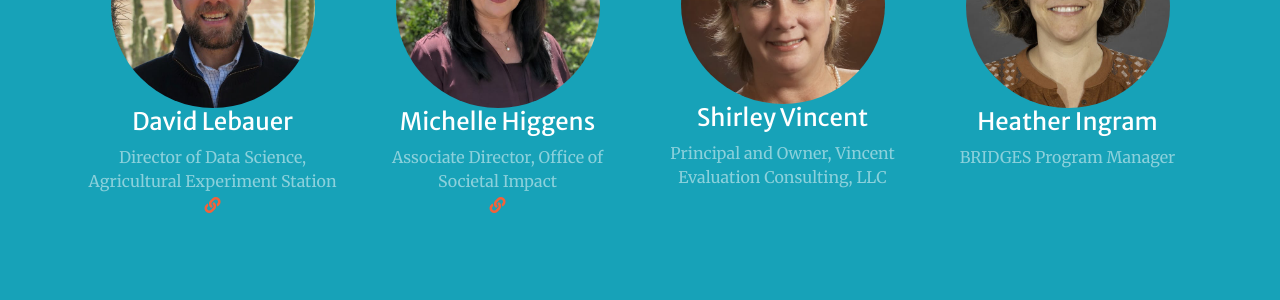
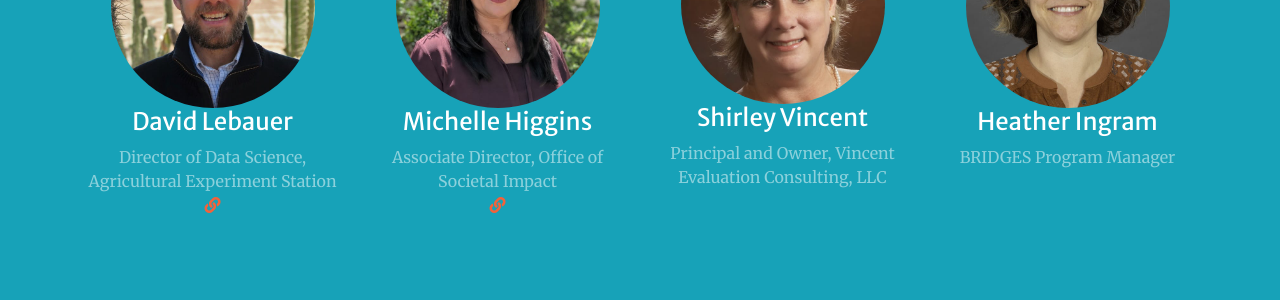
Before and after one commit to ecosystem-genomics/ecosystem-genomics.github.io, a Jekyll site: the page built from index.md, in a window 1280 px wide and 900 px high, scrolled down 4604 px. Shown: the part 154-454 px from the top of the window. Built offline with Jekyll 4.4.1, drawn with Linux system fonts in a browser that asks for light colours; nearby versions of some CDN libraries.

Commit message:
Fix name typo Michelle Higgins

```diff
--- a/index.md
+++ b/index.md
@@ -165,7 +165,7 @@ sections:
         text: Director of Data Science, Agricultural Experiment Station
         image: assets/img/members/David-Lebauer.jpg
         url: https://datascience.cals.arizona.edu/person/david-lebauer
-      - title: Michelle Higgens
+      - title: Michelle Higgins
         text: Associate Director, Office of Societal Impact
         image: assets/img/members/Michelle-Higgens.jpg
         url: https://stem.arizona.edu/person/michelle-higgins
```
